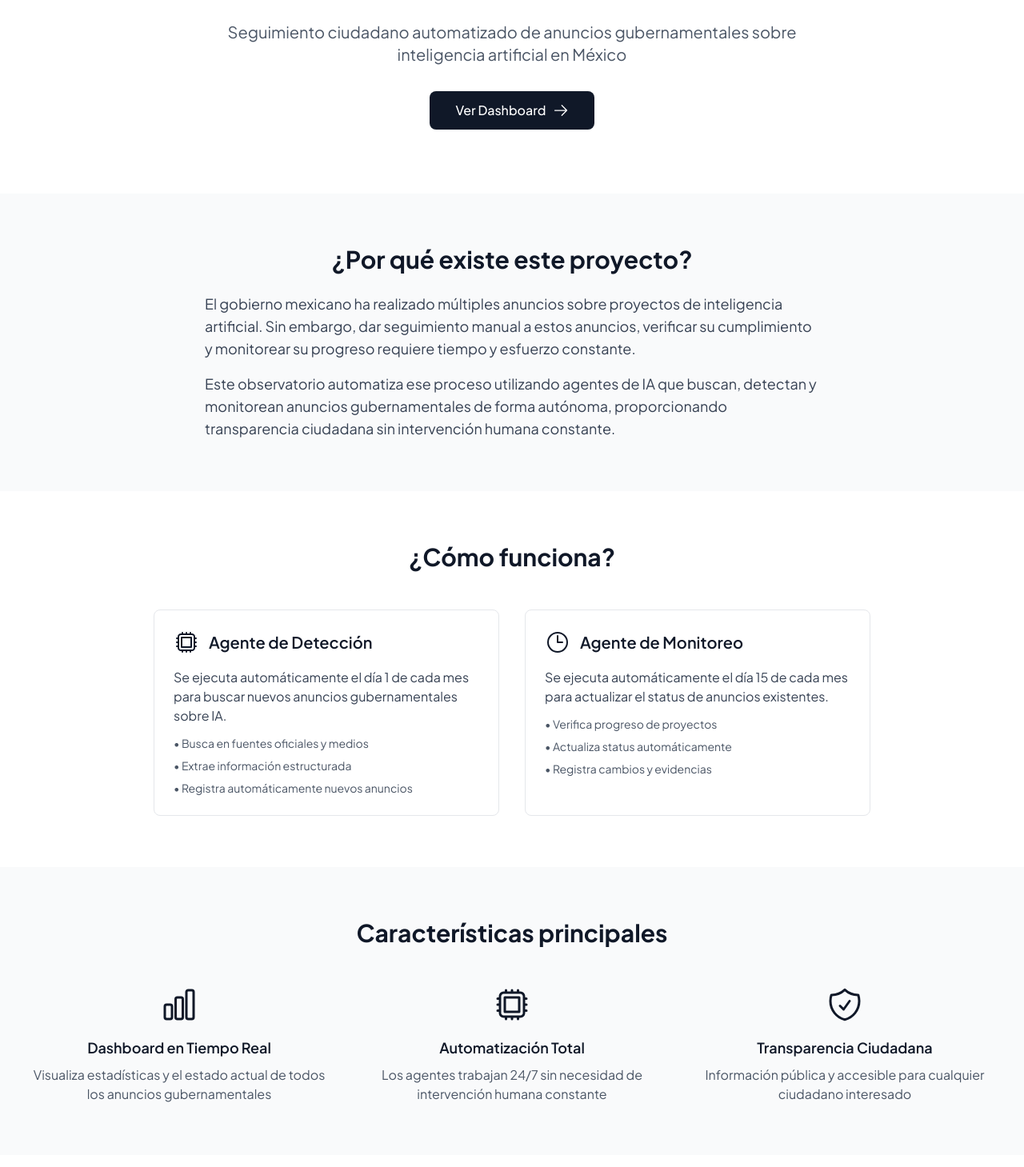
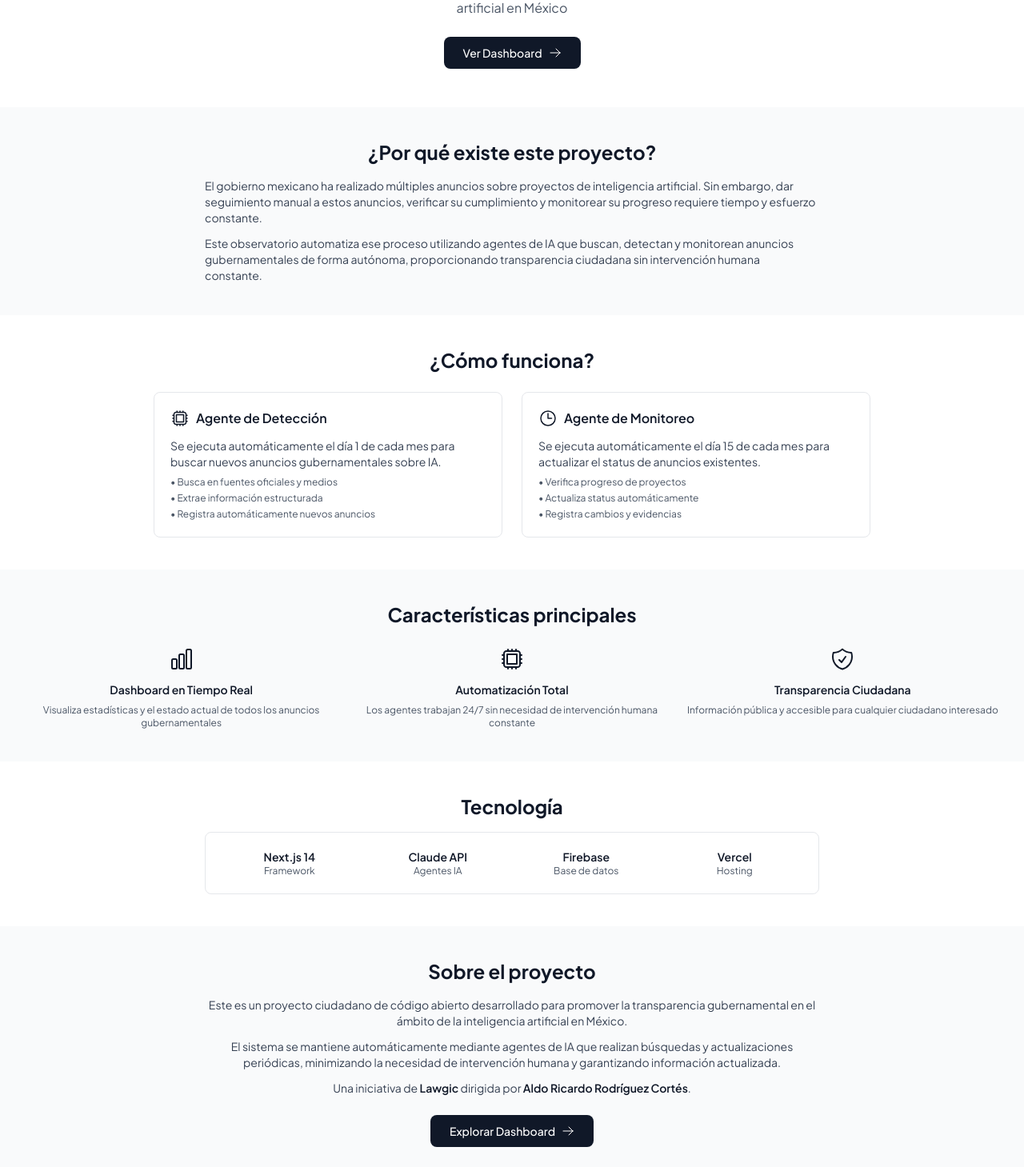
Before and after one commit to ritchiero/observatorio-ia-mexico, a Next.js app: page / in a window 1280 px wide. Shown: the part 191-1650 px from the top of the page at 80% size. Built offline with nearby package versions, Linux system fonts and the light colour scheme.

Commit message:
Compact design inspired by politicaabierta.mx

```diff
--- a/app/dashboard/page.tsx
+++ b/app/dashboard/page.tsx
@@ -30,26 +30,26 @@
   if (loading) {
     return (
       <div className="flex justify-center items-center min-h-[400px]">
-        <div className="text-gray-600">Cargando...</div>
+        <div className="text-gray-600 text-sm">Cargando...</div>
       </div>
     );
   }
 
   return (
-    <div className="max-w-7xl mx-auto px-4 sm:px-6 lg:px-8 py-12 space-y-12">
+    <div className="max-w-7xl mx-auto px-4 sm:px-6 lg:px-8 py-8 space-y-8">
       {/* Header Section */}
       <div>
-        <h1 className="text-4xl font-bold text-gray-900 mb-2">
+        <h1 className="text-2xl md:text-3xl font-bold text-gray-900 mb-2">
           Dashboard
         </h1>
-        <p className="text-gray-600">
+        <p className="text-sm text-gray-600">
           Seguimiento en tiempo real de anuncios gubernamentales sobre inteligencia artificial
         </p>
       </div>
 
       {/* Stats */}
       <section>
-        <h2 className="text-2xl font-semibold text-gray-900 mb-6">
+        <h2 className="text-lg font-semibold text-gray-900 mb-4">
           Resumen General
         </h2>
         <StatsOverview anuncios={anuncios} />
@@ -57,14 +57,14 @@
 
       {/* Anuncios List */}
       <section>
-        <div className="flex justify-between items-center mb-6">
-          <h2 className="text-2xl font-semibold text-gray-900">
+        <div className="flex justify-between items-center mb-4">
+          <h2 className="text-lg font-semibold text-gray-900">
             Todos los Anuncios
           </h2>
           <select
             value={filter}
             onChange={(e) => setFilter(e.target.value)}
-            className="px-4 py-2 border border-gray-300 rounded-lg text-sm focus:outline-none focus:ring-2 focus:ring-gray-900 focus:border-transparent"
+            className="px-3 py-1.5 border border-gray-300 rounded-lg text-sm focus:outline-none focus:ring-2 focus:ring-gray-900 focus:border-transparent"
           >
             <option value="todos">Todos</option>
             <option value="operando">Operando</option>
@@ -77,10 +77,10 @@
 
         {filteredAnuncios.length === 0 ? (
           <div className="text-center py-12 bg-gray-50 rounded-lg border border-gray-200">
-            <p className="text-gray-600">No hay anuncios registrados aún.</p>
+            <p className="text-sm text-gray-600">No hay anuncios registrados aún.</p>
           </div>
         ) : (
-          <div className="grid gap-6 md:grid-cols-2">
+          <div className="grid gap-4 md:grid-cols-2">
             {filteredAnuncios.map((anuncio) => (
               <AnuncioCard key={anuncio.id} anuncio={anuncio} />
             ))}
--- a/app/page.tsx
+++ b/app/page.tsx
@@ -12,77 +12,77 @@
 export default function HomePage() {
   return (
     <div className="bg-white">
-      {/* Hero Section */}
-      <div className="max-w-7xl mx-auto px-4 sm:px-6 lg:px-8 py-20">
+      {/* Hero Section - Compacto */}
+      <div className="max-w-7xl mx-auto px-4 sm:px-6 lg:px-8 py-12">
         <div className="text-center">
-          <h1 className="text-5xl font-bold text-gray-900 mb-6">
+          <h1 className="text-3xl md:text-4xl font-bold text-gray-900 mb-3">
             Observatorio IA México
           </h1>
-          <p className="text-xl text-gray-600 mb-8 max-w-3xl mx-auto">
+          <p className="text-base text-gray-600 mb-6 max-w-2xl mx-auto">
             Seguimiento ciudadano automatizado de anuncios gubernamentales sobre inteligencia artificial en México
           </p>
           <Link
             href="/dashboard"
-            className="inline-flex items-center gap-2 bg-gray-900 text-white px-8 py-3 rounded-lg font-medium hover:bg-gray-800 transition-colors"
+            className="inline-flex items-center gap-2 bg-gray-900 text-white px-6 py-2.5 rounded-lg text-sm font-medium hover:bg-gray-800 transition-colors"
           >
             Ver Dashboard
-            <ArrowRightIcon className="w-5 h-5" />
+            <ArrowRightIcon className="w-4 h-4" />
           </Link>
         </div>
       </div>
 
-      {/* Problem Section */}
-      <div className="bg-gray-50 py-16">
+      {/* Problem Section - Compacto */}
+      <div className="bg-gray-50 py-10">
         <div className="max-w-7xl mx-auto px-4 sm:px-6 lg:px-8">
           <div className="max-w-3xl mx-auto">
-            <h2 className="text-3xl font-bold text-gray-900 mb-6 text-center">
+            <h2 className="text-2xl font-bold text-gray-900 mb-4 text-center">
               ¿Por qué existe este proyecto?
             </h2>
-            <p className="text-lg text-gray-700 mb-4">
+            <p className="text-sm text-gray-700 mb-3">
               El gobierno mexicano ha realizado múltiples anuncios sobre proyectos de inteligencia artificial. Sin embargo, dar seguimiento manual a estos anuncios, verificar su cumplimiento y monitorear su progreso requiere tiempo y esfuerzo constante.
             </p>
-            <p className="text-lg text-gray-700">
+            <p className="text-sm text-gray-700">
               Este observatorio automatiza ese proceso utilizando agentes de IA que buscan, detectan y monitorean anuncios gubernamentales de forma autónoma, proporcionando transparencia ciudadana sin intervención humana constante.
             </p>
           </div>
         </div>
       </div>
 
-      {/* How it Works */}
-      <div className="py-16">
+      {/* How it Works - Compacto */}
+      <div className="py-10">
         <div className="max-w-7xl mx-auto px-4 sm:px-6 lg:px-8">
-          <h2 className="text-3xl font-bold text-gray-900 mb-12 text-center">
+          <h2 className="text-2xl font-bold text-gray-900 mb-6 text-center">
             ¿Cómo funciona?
           </h2>
-          <div className="grid md:grid-cols-2 gap-8 max-w-4xl mx-auto">
-            <div className="bg-white border border-gray-200 rounded-lg p-6">
-              <div className="flex items-center gap-3 mb-4">
-                <CpuChipIcon className="w-8 h-8 text-gray-900" />
-                <h3 className="text-xl font-semibold text-gray-900">
+          <div className="grid md:grid-cols-2 gap-6 max-w-4xl mx-auto">
+            <div className="bg-white border border-gray-200 rounded-lg p-5">
+              <div className="flex items-center gap-2 mb-3">
+                <CpuChipIcon className="w-6 h-6 text-gray-900" />
+                <h3 className="text-base font-semibold text-gray-900">
                   Agente de Detección
                 </h3>
               </div>
-              <p className="text-gray-700 mb-3">
+              <p className="text-sm text-gray-700 mb-2">
                 Se ejecuta automáticamente el día 1 de cada mes para buscar nuevos anuncios gubernamentales sobre IA.
               </p>
-              <ul className="space-y-2 text-sm text-gray-600">
+              <ul className="space-y-1 text-xs text-gray-600">
                 <li>• Busca en fuentes oficiales y medios</li>
                 <li>• Extrae información estructurada</li>
                 <li>• Registra automáticamente nuevos anuncios</li>
               </ul>
             </div>
 
-            <div className="bg-white border border-gray-200 rounded-lg p-6">
-              <div className="flex items-center gap-3 mb-4">
-                <ClockIcon className="w-8 h-8 text-gray-900" />
-                <h3 className="text-xl font-semibold text-gray-900">
+            <div className="bg-white border border-gray-200 rounded-lg p-5">
+              <div className="flex items-center gap-2 mb-3">
+                <ClockIcon className="w-6 h-6 text-gray-900" />
+                <h3 className="text-base font-semibold text-gray-900">
                   Agente de Monitoreo
                 </h3>
               </div>
-              <p className="text-gray-700 mb-3">
+              <p className="text-sm text-gray-700 mb-2">
                 Se ejecuta automáticamente el día 15 de cada mes para actualizar el status de anuncios existentes.
               </p>
-              <ul className="space-y-2 text-sm text-gray-600">
+              <ul className="space-y-1 text-xs text-gray-600">
                 <li>• Verifica progreso de proyectos</li>
                 <li>• Actualiza status automáticamente</li>
                 <li>• Registra cambios y evidencias</li>
@@ -92,45 +92,45 @@
         </div>
       </div>
 
-      {/* Features */}
-      <div className="bg-gray-50 py-16">
+      {/* Features - Compacto */}
+      <div className="bg-gray-50 py-10">
         <div className="max-w-7xl mx-auto px-4 sm:px-6 lg:px-8">
-          <h2 className="text-3xl font-bold text-gray-900 mb-12 text-center">
+          <h2 className="text-2xl font-bold text-gray-900 mb-6 text-center">
             Características principales
           </h2>
-          <div className="grid md:grid-cols-3 gap-8">
+          <div className="grid md:grid-cols-3 gap-6">
             <div className="text-center">
-              <div className="flex justify-center mb-4">
-                <ChartBarIcon className="w-12 h-12 text-gray-900" />
+              <div className="flex justify-center mb-3">
+                <ChartBarIcon className="w-8 h-8 text-gray-900" />
               </div>
-              <h3 className="text-lg font-semibold text-gray-900 mb-2">
+              <h3 className="text-sm font-semibold text-gray-900 mb-2">
                 Dashboard en Tiempo Real
               </h3>
-              <p className="text-gray-600">
+              <p className="text-xs text-gray-600">
                 Visualiza estadísticas y el estado actual de todos los anuncios gubernamentales
               </p>
             </div>
 
             <div className="text-center">
-              <div className="flex justify-center mb-4">
-                <CpuChipIcon className="w-12 h-12 text-gray-900" />
+              <div className="flex justify-center mb-3">
+                <CpuChipIcon className="w-8 h-8 text-gray-900" />
               </div>
-              <h3 className="text-lg font-semibold text-gray-900 mb-2">
+              <h3 className="text-sm font-semibold text-gray-900 mb-2">
                 Automatización Total
               </h3>
-              <p className="text-gray-600">
+              <p className="text-xs text-gray-600">
                 Los agentes trabajan 24/7 sin necesidad de intervención humana constante
               </p>
             </div>
 
             <div className="text-center">
-              <div className="flex justify-center mb-4">
-                <ShieldCheckIcon className="w-12 h-12 text-gray-900" />
+              <div className="flex justify-center mb-3">
+                <ShieldCheckIcon className="w-8 h-8 text-gray-900" />
               </div>
-              <h3 className="text-lg font-semibold text-gray-900 mb-2">
+              <h3 className="text-sm font-semibold text-gray-900 mb-2">
                 Transparencia Ciudadana
               </h3>
-              <p className="text-gray-600">
+              <p className="text-xs text-gray-600">
                 Información pública y accesible para cualquier ciudadano interesado
               </p>
             </div>
@@ -138,30 +138,30 @@
         </div>
       </div>
 
-      {/* Tech Stack */}
-      <div className="py-16">
+      {/* Tech Stack - Compacto */}
+      <div className="py-10">
         <div className="max-w-7xl mx-auto px-4 sm:px-6 lg:px-8">
-          <h2 className="text-3xl font-bold text-gray-900 mb-8 text-center">
+          <h2 className="text-2xl font-bold text-gray-900 mb-4 text-center">
             Tecnología
           </h2>
           <div className="max-w-3xl mx-auto">
-            <div className="bg-white border border-gray-200 rounded-lg p-6">
+            <div className="bg-white border border-gray-200 rounded-lg p-5">
               <div className="grid grid-cols-2 md:grid-cols-4 gap-4 text-center">
                 <div>
-                  <p className="font-semibold text-gray-900">Next.js 14</p>
-                  <p className="text-sm text-gray-600">Framework</p>
+                  <p className="text-sm font-semibold text-gray-900">Next.js 14</p>
+                  <p className="text-xs text-gray-600">Framework</p>
                 </div>
                 <div>
-                  <p className="font-semibold text-gray-900">Claude API</p>
-                  <p className="text-sm text-gray-600">Agentes IA</p>
+                  <p className="text-sm font-semibold text-gray-900">Claude API</p>
+                  <p className="text-xs text-gray-600">Agentes IA</p>
                 </div>
                 <div>
-                  <p className="font-semibold text-gray-900">Firebase</p>
-                  <p className="text-sm text-gray-600">Base de datos</p>
+                  <p className="text-sm font-semibold text-gray-900">Firebase</p>
+                  <p className="text-xs text-gray-600">Base de datos</p>
                 </div>
                 <div>
-                  <p className="font-semibold text-gray-900">Vercel</p>
-                  <p className="text-sm text-gray-600">Hosting</p>
+                  <p className="text-sm font-semibold text-gray-900">Vercel</p>
+                  <p className="text-xs text-gray-600">Hosting</p>
                 </div>
               </div>
             </div>
@@ -169,20 +169,20 @@
         </div>
       </div>
 
-      {/* About */}
-      <div className="bg-gray-50 py-16">
+      {/* About - Compacto */}
+      <div className="bg-gray-50 py-10">
         <div className="max-w-7xl mx-auto px-4 sm:px-6 lg:px-8">
           <div className="max-w-3xl mx-auto text-center">
-            <h2 className="text-3xl font-bold text-gray-900 mb-6">
+            <h2 className="text-2xl font-bold text-gray-900 mb-4">
               Sobre el proyecto
             </h2>
-            <p className="text-lg text-gray-700 mb-4">
+            <p className="text-sm text-gray-700 mb-3">
               Este es un proyecto ciudadano de código abierto desarrollado para promover la transparencia gubernamental en el ámbito de la inteligencia artificial en México.
             </p>
-            <p className="text-lg text-gray-700 mb-4">
+            <p className="text-sm text-gray-700 mb-3">
               El sistema se mantiene automáticamente mediante agentes de IA que realizan búsquedas y actualizaciones periódicas, minimizando la necesidad de intervención humana y garantizando información actualizada.
             </p>
-            <p className="text-lg text-gray-700 mb-8">
+            <p className="text-sm text-gray-700 mb-6">
               Una iniciativa de{' '}
               <a
                 href="https://lawgic.com"
@@ -205,10 +205,10 @@
             </p>
             <Link
               href="/dashboard"
-              className="inline-flex items-center gap-2 bg-gray-900 text-white px-8 py-3 rounded-lg font-medium hover:bg-gray-800 transition-colors"
+              className="inline-flex items-center gap-2 bg-gray-900 text-white px-6 py-2.5 rounded-lg text-sm font-medium hover:bg-gray-800 transition-colors"
             >
               Explorar Dashboard
-              <ArrowRightIcon className="w-5 h-5" />
+              <ArrowRightIcon className="w-4 h-4" />
             </Link>
           </div>
         </div>
--- a/components/AnuncioCard.tsx
+++ b/components/AnuncioCard.tsx
@@ -12,30 +12,34 @@
 
   return (
     <Link href={`/anuncio/${anuncio.id}`}>
-      <div className="bg-white border border-gray-200 rounded-lg p-6 hover:border-gray-900 transition-colors cursor-pointer">
-        <div className="flex justify-between items-start gap-4 mb-3">
-          <h3 className="text-lg font-semibold text-gray-900 flex-1">
+      <div className="bg-white border border-gray-200 rounded-lg p-4 hover:border-gray-400 transition-colors cursor-pointer">
+        <div className="flex justify-between items-start gap-3 mb-2">
+          <h3 className="text-sm font-semibold text-gray-900 flex-1 line-clamp-2">
             {anuncio.titulo}
           </h3>
           <StatusBadge status={anuncio.status} />
         </div>
 
-        <p className="text-gray-600 text-sm mb-4 line-clamp-2">
+        <p className="text-gray-600 text-xs mb-3 line-clamp-2">
           {anuncio.descripcion}
         </p>
 
-        <div className="flex flex-wrap gap-4 text-xs text-gray-500">
-          <div>
-            Anunciado: {fechaAnuncio?.toLocaleDateString('es-MX')}
-          </div>
+        <div className="flex flex-wrap gap-3 text-xs text-gray-500">
+          {fechaAnuncio && (
+            <div>
+              Anunciado: {fechaAnuncio.toLocaleDateString('es-MX')}
+            </div>
+          )}
           {fechaPrometida && (
             <div>
               Prometido: {fechaPrometida.toLocaleDateString('es-MX')}
             </div>
           )}
-          <div>
-            {anuncio.responsable}
-          </div>
+          {anuncio.responsable && (
+            <div className="truncate">
+              {anuncio.responsable}
+            </div>
+          )}
         </div>
       </div>
     </Link>
--- a/components/StatsOverview.tsx
+++ b/components/StatsOverview.tsx
@@ -27,18 +27,18 @@
   ];
 
   return (
-    <div className="grid grid-cols-2 md:grid-cols-5 gap-4">
+    <div className="grid grid-cols-2 md:grid-cols-5 gap-3">
       {stats.map((stat) => (
         <div
           key={stat.label}
-          className="bg-white border border-gray-200 rounded-lg p-6 hover:border-gray-300 transition-colors"
+          className="bg-white border border-gray-200 rounded-lg p-4 hover:border-gray-300 transition-colors"
         >
           <div className="flex flex-col items-center text-center">
-            <stat.Icon className="w-8 h-8 text-gray-400 mb-2" />
-            <p className="text-3xl font-bold text-gray-900">
+            <stat.Icon className="w-6 h-6 text-gray-400 mb-2" />
+            <p className="text-2xl font-bold text-gray-900">
               {stat.value}
             </p>
-            <p className="text-sm text-gray-600 mt-2">{stat.label}</p>
+            <p className="text-xs text-gray-600 mt-1">{stat.label}</p>
           </div>
         </div>
       ))}
```
